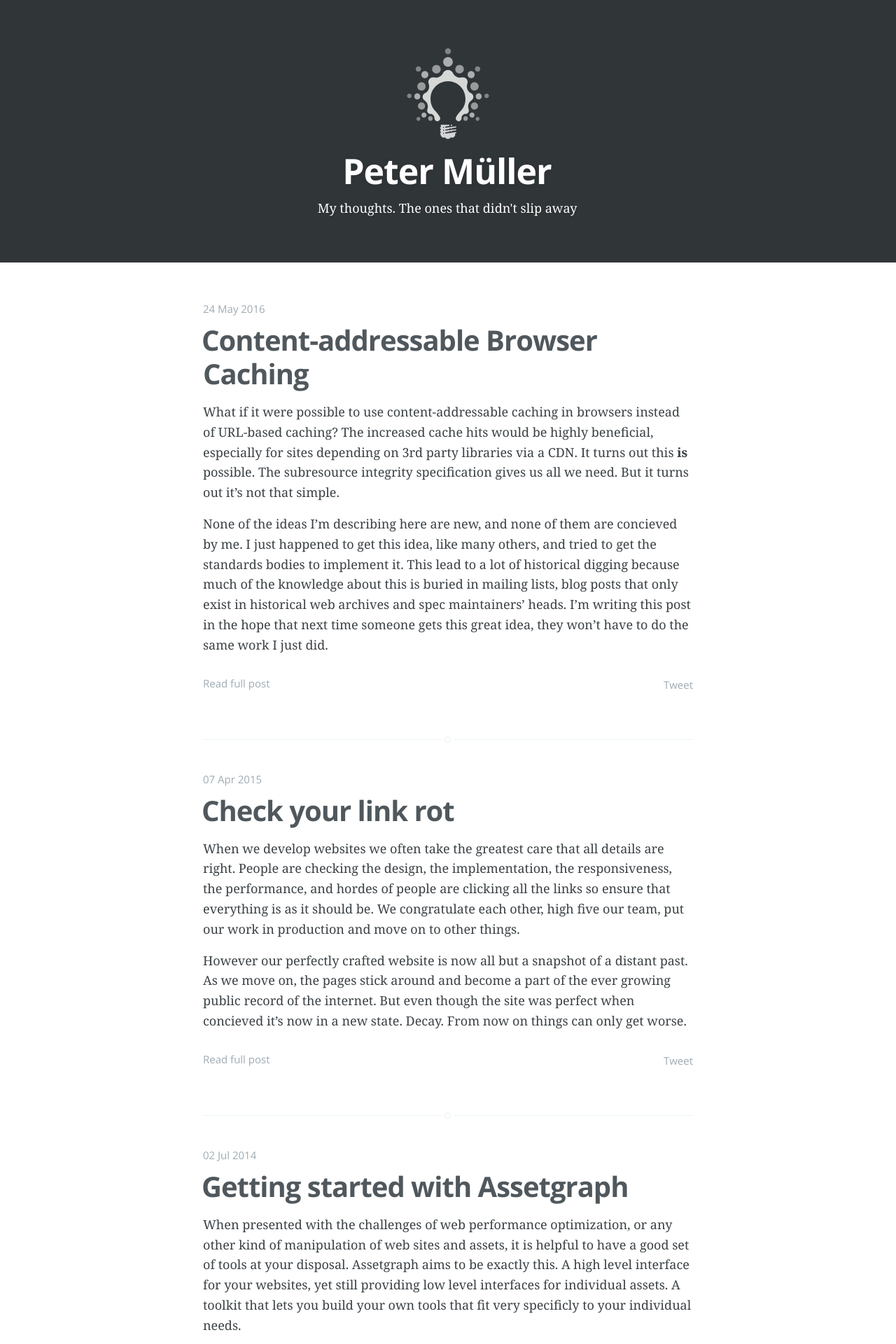
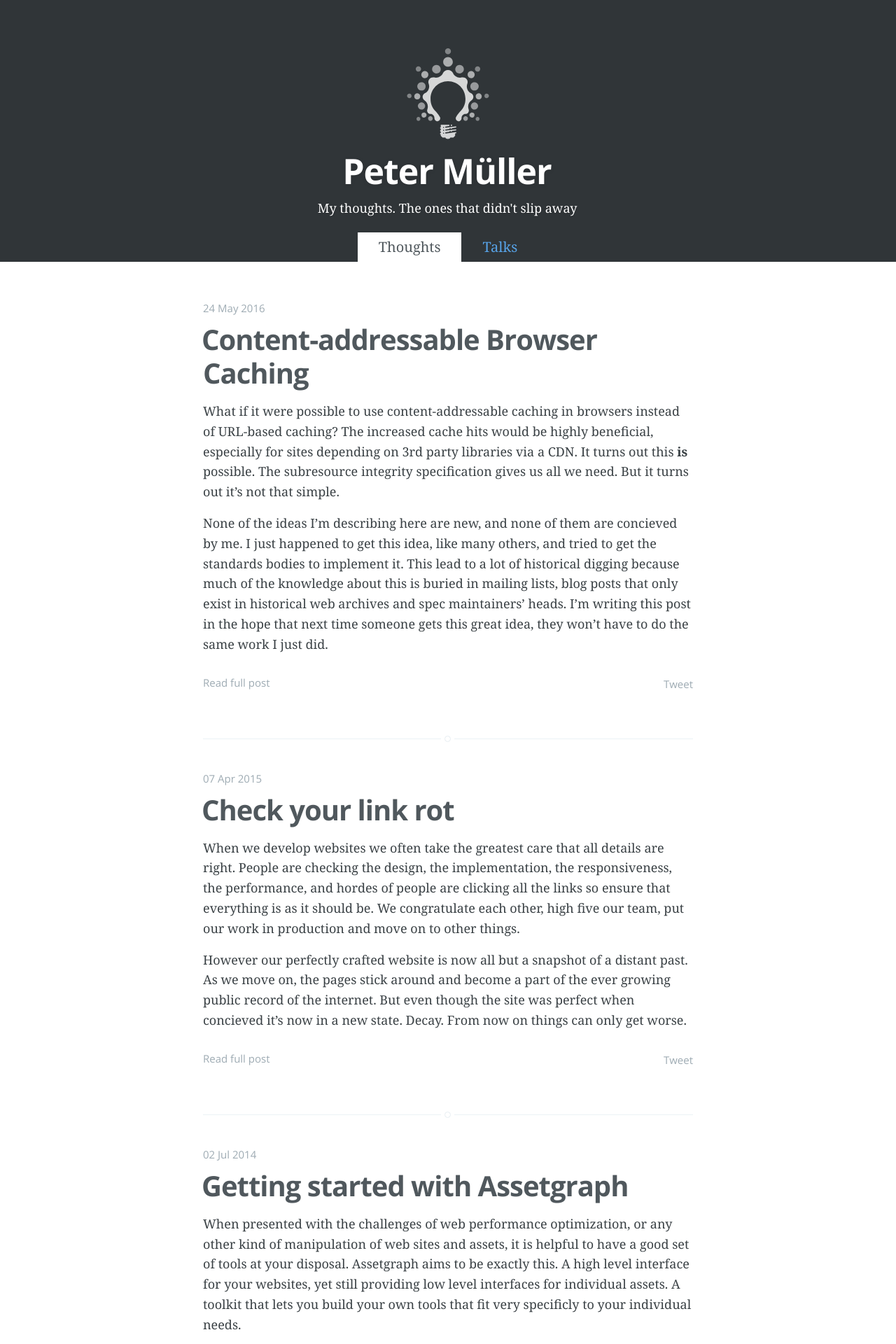
Before and after one commit to Munter/mntr.dk, a Jekyll site: the page built from index.html, in a window 1280 px wide. Shown: the top 1920 px of the page at 70% size. Built offline with Jekyll 4.4.1, drawn with Linux system fonts in a browser that asks for light colours; comment, search, counter and statistics services are not loaded.

Commit message:
Talks page scaffold

```diff
--- a/_config.yml
+++ b/_config.yml
@@ -6,6 +6,7 @@ source:      ./
 destination: ./build
 plugins_dir: ./src/_plugins
 layouts_dir: ./src/_layouts
+includes_dir: ./src/_includes
 include:     []
 exclude:     ['Gemfile', 'Gemfile.lock', 'README.md', 'node_modules', 'demo', 'demo.js']
 keep_files:  ['.git','.svn']
--- a/assets/css/main.css
+++ b/assets/css/main.css
@@ -374,7 +374,6 @@ margin on the iframe, cause it breaks stuff. */
 
 /* Creates a responsive wrapper that makes our content scale nicely */
 .inner {
-    position: relative;
     width: 80%;
     max-width: 700px;
     margin: 0 auto;
@@ -393,10 +392,8 @@ margin on the iframe, cause it breaks stuff. */
 
 /* Big cover image on the home page */
 .site-head {
-    position: relative;
-    display: table;
     width: 100%;
-    padding: 5% 0;
+    padding-top: 5%;
     margin-bottom: 5rem;
     text-align: center;
     color: #fff;
@@ -435,6 +432,27 @@ margin on the iframe, cause it breaks stuff. */
     font-family: 'Noto Serif', serif;
     letter-spacing: 0;
     text-shadow: 0 1px 3px rgba(0,0,0,0.15);
+}
+
+.nav-main {
+    display: flex;
+    justify-content: center;
+    list-style: none;
+    padding: 0;
+    margin: 3% 0 0;
+}
+
+
+.nav-main a {
+    display: block;
+    padding: 5px 30px;
+    color: #57A3E8;
+    text-decoration: none;
+}
+
+.nav-main li.active a {
+    color: #50585D;
+    background: white;
 }
 
 /* Every post, on every page, gets this style on its <article> tag */
@@ -745,10 +763,6 @@ margin on the iframe, cause it breaks stuff. */
         margin-left: 0;
     }
 
-    .site-head {
-        min-height: 240px;
-    }
-
     .blog-title {
         font-size: 4rem;
         letter-spacing: -1px;
--- /dev/null
+++ b/src/_includes/menu.html
@@ -0,0 +1,19 @@
+<nav aria-role="navigation" class="inner">
+    <ul class="nav-main">
+        {% if page.url == '/index.html' or page.url == '/' %}
+          <li class="active">
+        {% else %}
+          <li>
+        {% endif %}
+            <a href="/">Thoughts</a>
+        </li>
+
+        {% if page.url == '/talks/' %}
+          <li class="active">
+        {% else %}
+          <li>
+        {% endif %}
+            <a href="/talks/">Talks</a>
+        </li>
+    </ul>
+</nav>
--- a/src/_layouts/default.html
+++ b/src/_layouts/default.html
@@ -74,14 +74,14 @@
     </head>
     <body>
 
-        <header class="site-head">
-            <div class="vertical">
-                <div class="site-head-content inner">
-                    <a class="blog-logo" href="/" aria-label="home"><img src="/assets/images/logo-white.svg"></a>
-                    <h1 class="blog-title">{{ site.name }}</h1>
-                    <h2 class="blog-description">{{ site.description }}</h2>
-                </div>
+        <header role="banner" class="site-head">
+            <div class="site-head-content inner">
+                <a class="blog-logo" href="/" aria-label="home"><img src="/assets/images/logo-white.svg"></a>
+                <h1 class="blog-title">{{ site.name }}</h1>
+                <h2 class="blog-description">{{ site.description }}</h2>
             </div>
+
+            {% include menu.html %}
         </header>
 
         <main role="main">
```
Also changed, not shown: talks/index.html (added, +9 -0 lines).
